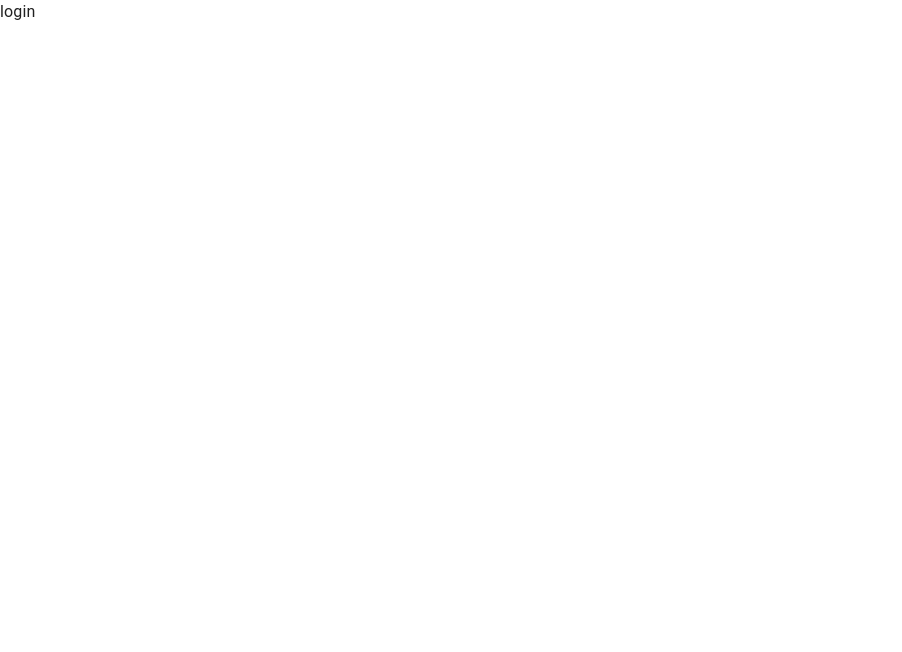
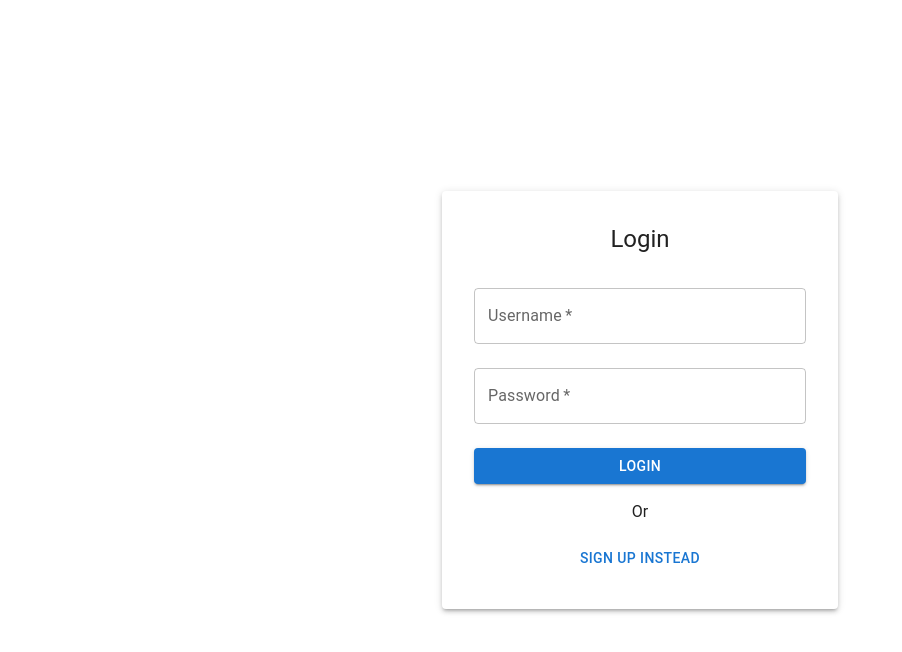
Before and after one commit to VaricelaZoster/Chat, a React (Vite) app in the folder client/: page /login in a window 1280 px wide. Shown: the top 652 px of the page, without its empty margins (0-902 px from the left). Built offline with nearby package versions, Linux system fonts and the light colour scheme.

Commit message:
Ceating login page

```diff
--- a/client/src/App.jsx
+++ b/client/src/App.jsx
@@ -3,6 +3,8 @@ import {BrowserRouter as Router,Routes,Route, BrowserRouter} from 'react-router-
 
 const Home = lazy(() => import("./pages/Home"))
 const Login = lazy(() => import("./pages/login"))
+const Chat = lazy(() => import('./pages/Chat'))
+const Group = lazy(() => import('./pages/Group'))
 
 const App = () => {
   return (
@@ -10,6 +12,8 @@ const App = () => {
       <Routes>
         <Route path="/" element = {<Home/>}/>
         <Route path="/login" element = {<Login/>}/>
+        <Route path="/chat/:chatId" element = {<Chat/>}/>
+        <Route path="/group" element = {<Group/>}/>
       </Routes>
     </BrowserRouter>
   )
--- /dev/null
+++ b/client/src/pages/Chat.jsx
@@ -0,0 +1,9 @@
+import React from 'react'
+
+const Chat = () => {
+  return (
+    <div>Chat</div>
+  )
+}
+
+export default Chat
--- /dev/null
+++ b/client/src/pages/Group.jsx
@@ -0,0 +1,9 @@
+import React from 'react'
+
+const Group = () => {
+  return (
+    <div>Group</div>
+  )
+}
+
+export default Group
--- a/client/src/pages/login.jsx
+++ b/client/src/pages/login.jsx
@@ -1,8 +1,34 @@
-import React from 'react'
+import React, { useState } from 'react'
+import {Button, Container, Paper, TextField, Typography} from '@mui/material'
+
+
 
 const login = () => {
+  const [isLogin,setIsLogin] = useState(true)
+  const toggleLogin = () => setIsLogin(false)
   return (
-    <div>login</div>
+    <Container component={"main"} maxWidth="xs"
+      sx={{height:"100vh",
+            display:"flex",
+            justifyContent:"center",
+            alignItems:"center",
+      }}>
+      <Paper elevation={3} sx = {{padding: 4, display: "flex", flexDirection: "column",alignItems: "center"}}>
+        {isLogin ? <>
+          <Typography variant='h5'>Login</Typography>
+          <form style = {{
+            width:"100%",
+            marginTop:"1rem",
+          }}>
+            <TextField required fullWidth label = "Username" margin="normal" variant="outlined"/>
+            <TextField required fullWidth label = "Password" type="password" margin="normal" variant="outlined"/>
+            <Button sx = {{marginTop:"1rem"}} variant="contained" color="primary" type="submit" fullWidth>Login</Button>
+            <Typography textAlign={"center"} m={"1rem"}>Or</Typography>
+            <Button variant="text" onClick={toggleLogin} fullWidth>Sign Up Instead</Button>
+          </form>
+        </>:<span>Register</span>}
+      </Paper>
+    </Container>
   )
 }
 
```
